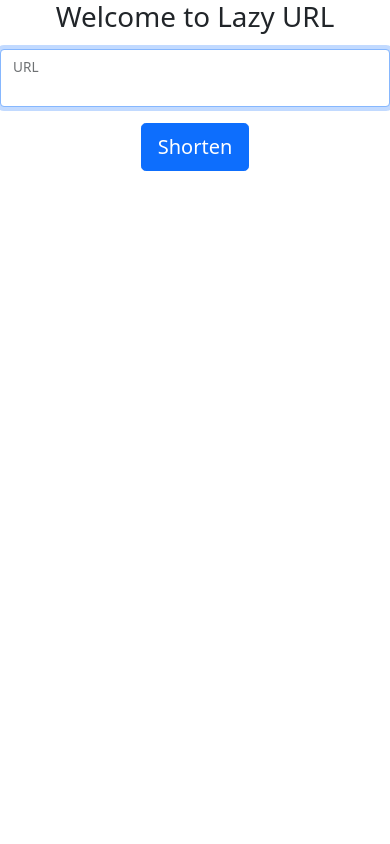
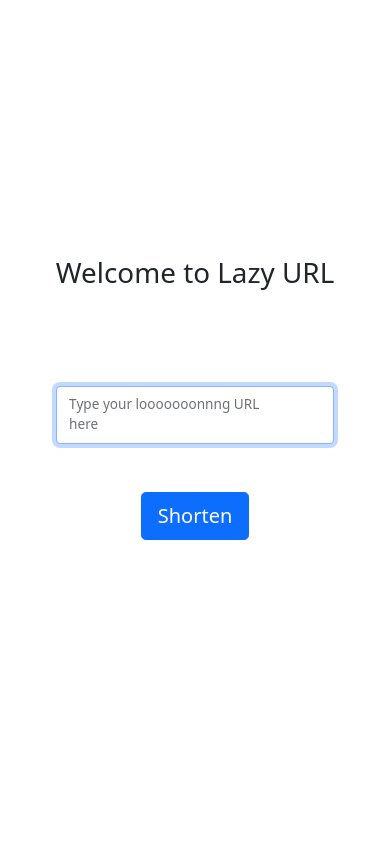
Before and after one commit to brhanuh/LAP-4-Code-Challenge, a Flask app: page / in a window 390 px wide. Run offline with Flask 2, Linux system fonts and the light colour scheme.

Commit message:
added CSS

```diff
--- a/LazyURL/__init__.py
+++ b/LazyURL/__init__.py
@@ -4,8 +4,8 @@ from dotenv import load_dotenv
 from .Database.db import db
 from os import environ
 from werkzeug import exceptions
+from .Routes.main import lazy_index
 
-from .Routes.main import lazy_index
 load_dotenv()
 database_uri = environ.get('DATABASE_URL')
 
@@ -24,7 +24,6 @@ CORS(app)
 db.app = app
 db.init_app(app)
 
-
 app.register_blueprint(lazy_index)
 
 @app.errorhandler(exceptions.NotFound)
--- a/LazyURL/static/Styles/default.css
+++ b/LazyURL/static/Styles/default.css
@@ -0,0 +1,15 @@
+body{
+    margin: 0;
+    padding: 0;
+}
+
+.main{
+    display: flex;
+    justify-content: center;
+    align-items: center;
+    height: 100vh;
+}
+
+/* .box{
+    border: 5px solid pink
+} */
--- a/LazyURL/templates/default.html
+++ b/LazyURL/templates/default.html
@@ -4,9 +4,10 @@
     <meta charset="UTF-8">
     <meta name="viewport" content="width=device-width, initial-scale=1.0">
     <link href="https://cdn.jsdelivr.net/npm/bootstrap@5.1.0/dist/css/bootstrap.min.css" rel="stylesheet" integrity="sha384-KyZXEAg3QhqLMpG8r+8fhAXLRk2vvoC2f3B09zVXn8CA5QIVfZOJ3BCsw2P0p/We" crossorigin="anonymous">
+    <link href="../static/Styles/default.css" rel="stylesheet">
     <title>Lazy URL</title>
 </head>
-<body>
+<body class="main">
     <nav>
 
     </nav>
--- a/LazyURL/templates/index.html
+++ b/LazyURL/templates/index.html
@@ -1,15 +1,14 @@
 {% extends 'default.html' %}
 {% block content %}
-    <h1 class="text-center mb-3">{% block title %} Welcome to Lazy URL {% endblock %}</h1>
+    <h1 class="text-center mb-5 pb-5">{% block title %} Welcome to Lazy URL {% endblock %}</h1>
     <div class="row">
-        <div class="col-md-2"></div>
-        <div class="col-md-8">
+        <div class="col-md-12 mb-5 box">
             <form method="post" action="{{url_for('main.welcome')}}">
-            <div class="form-floating mb-3">
+            <div class="form-floating mb-5">
                 <input type="text" name="url" id="url"
                     placeholder="Enter looooooooooooong URL" class="form-control"
                     value="{{ request.form['url'] }}" autofocus></input>
-                <label for="url">URL</label>
+                <label for="url">Type your looooooonnng URL here</label>
             </div>
             <div class="form-group text-center">
                 <button type="submit" class="btn btn-lg btn-primary">Shorten</button>
@@ -20,6 +19,6 @@
             <span><a href="{{ short_url }}" target="_blank">{{ short_url }}</a></span>
             {% endif %}
         </div>
-        <div class="col-md-2"></div>
+
     </div>
 {% endblock %}
```
